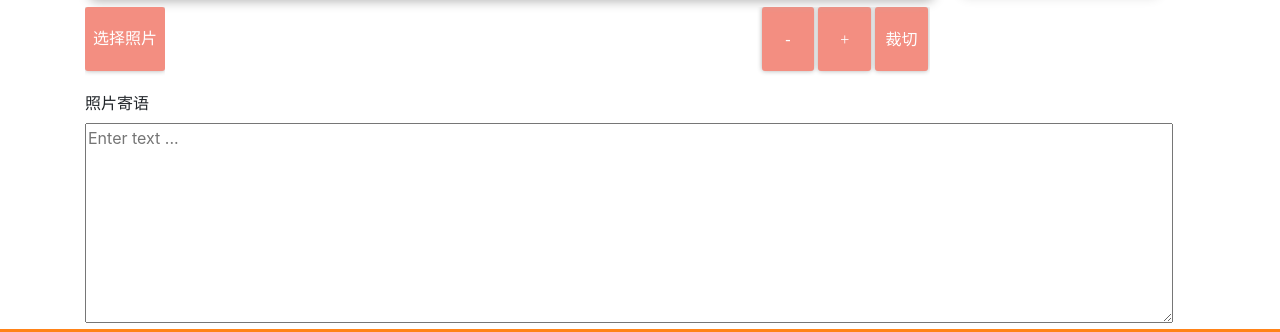
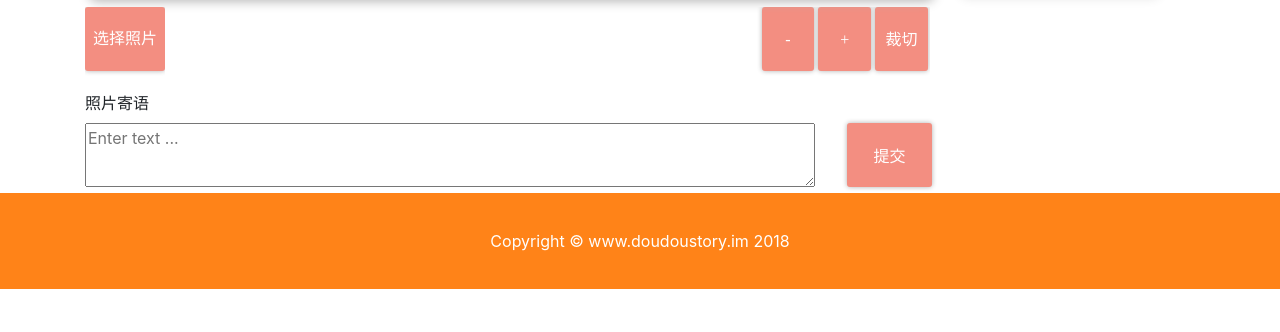
Before and after one commit to yzs2008/doudoustory, a website: page admin/index.html in a window 1280 px wide. Shown: the part 551-883 px from the top of the page. After the commit the page ends 840 px from the top, so only its background shows below. Drawn offline with Linux system fonts and the light colour scheme.

Commit message:
增加相片寄语提交框

```diff
--- a/admin/index.html
+++ b/admin/index.html
@@ -64,9 +64,10 @@
                         <div class="spinner" style="display: none">Loading...</div>
                     </div>
                     <div class="action">
-                        <div class="new-contentarea tc"><a href="javascript:void(0)" class="upload-img">
-                            <label for="upload-file">选择照片</label>
-                        </a>
+                        <div class="new-contentarea tc">
+                            <a href="javascript:void(0)" class="upload-img">
+                                <label for="upload-file">选择照片</label>
+                            </a>
                             <input type="file" name="avatar" id="upload-file" style="display: none;"
                                    accept="image/gif,image/png,image/jpg,image/jpeg,image/bmp"/>
                             <input type="hidden" name="imageClipStartX"/>
@@ -84,10 +85,12 @@
                          data-height-coe="1" data-const="true"
                          style="width:128px;height: 128px; margin-top:10px;border-radius:70px;box-shadow:0px 0px 12px #7E7E7E;">
                     <p>128px*128px</p>
-                    <img src="" align="absmiddle" id="B-img-thumbox" class="thumbBox-img" data-width-coe="16" data-height-coe="9"
+                    <img src="" align="absmiddle" id="B-img-thumbox" class="thumbBox-img" data-width-coe="16"
+                         data-height-coe="9"
                          style="width:128px;margin-top:30px;border-radius:20px;box-shadow:0px 0px 12px #7E7E7E;">
                     <p>16:9</p>
-                    <img src="" align="absmiddle" id="C-img-thumbox" class="thumbBox-img" data-width-coe="4" data-height-coe="3"
+                    <img src="" align="absmiddle" id="C-img-thumbox" class="thumbBox-img" data-width-coe="4"
+                         data-height-coe="3"
                          style="width:128px;margin-top:30px;border-radius:10px;box-shadow:0px 0px 12px #7E7E7E;">
                     <p>4:3</p>
                     <input type="hidden" id="currentBox" value="A-img-thumbox"/>
@@ -96,11 +99,14 @@
             <!--                                           上传图片 -->
         </div>
     </div>
-    <div class="control-group">
-        <label class="control-label">照片寄语</label>
-        <div class="controls">
-            <textarea class="input-xlarge textarea" name="judge.introduction" placeholder="Enter text ..."
-                      style="width: 98%; height: 200px"></textarea>
+    <label class="control-label">照片寄语</label>
+    <div class="row">
+        <div class="col-md-8 rich-text-box">
+           <textarea class="input-xlarge textarea" name="judge.introduction" placeholder="Enter text ..."
+                     style="width: 100%; height: 4rem"></textarea>
+        </div>
+        <div class="col-md-4">
+            <input type="button" id="btnSave" class="Btnsty_peyton_save" value="提交">
         </div>
     </div>
 
@@ -165,12 +171,12 @@
 
             $('#currentBox').val(cur.attr("id"));
 
-            if(!cur.data('const')){
+            if (!cur.data('const')) {
                 var widthCoe = cur.data('width-coe');
                 var heightCoe = cur.data('height-coe');
                 curWidth = boxWidth;
                 curHeight = boxWidth * heightCoe / widthCoe;
-                if(curHeight > boxHeight){
+                if (curHeight > boxHeight) {
                     curHeight = boxHeight;
                     curWidth = boxHeight * widthCoe / heightCoe;
                 }
@@ -193,6 +199,7 @@
         $('#B-img-thumbox').trigger('click');
         $('#C-img-thumbox').trigger('click');
     }
+
 </script>
 </body>
 
--- a/css/fileUpload.css
+++ b/css/fileUpload.css
@@ -86,6 +86,22 @@
     border: 0px #fff solid;
 }
 
+.Btnsty_peyton_save {
+    width: 5.3rem !important;
+    display: inline-block;
+    margin-bottom: 10px;
+    height: 4rem;
+    line-height: 4rem;
+    font-size: 1.0rem;
+    color: #FFFFFF;
+    margin: 0px 2px;
+    background-color: #f38e81;
+    border-radius: 3px;
+    text-decoration: none;
+    cursor: pointer;
+    box-shadow: 0px 0px 5px #B0B0B0;
+    border: 0px #fff solid;
+}
 /*选择文件上传*/
 .new-contentarea {
     overflow: hidden;
```
